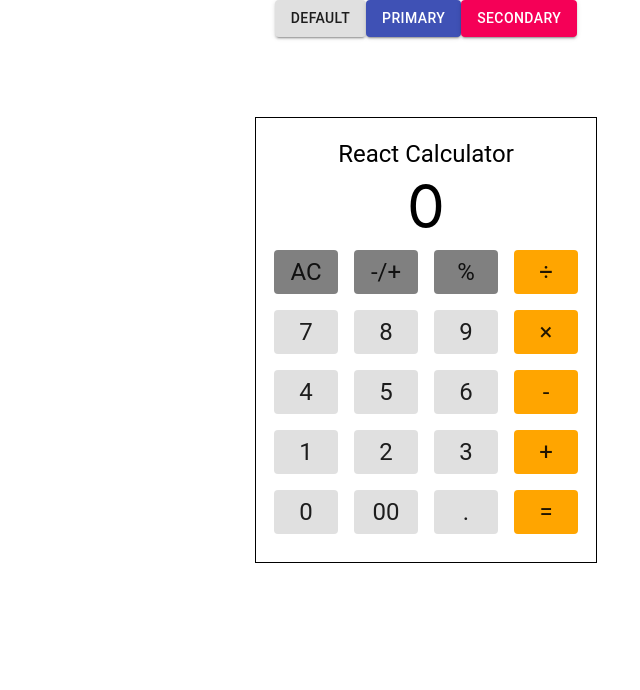
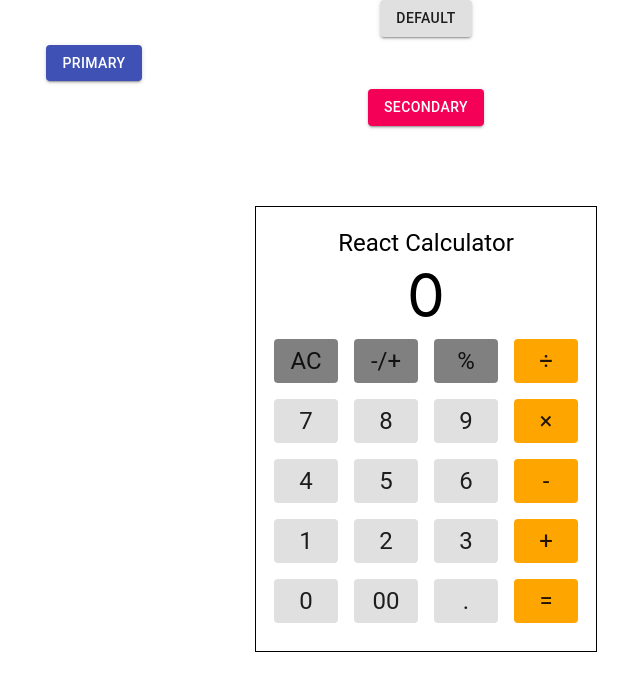
Before and after one commit to Gaji-Labo/learn-materialUi, a React (Create React App) app: page / in a window 1280 px wide. Shown: the top 690 px of the page, without its empty margins (214-854 px from the left). Built offline with nearby package versions, Linux system fonts and the light colour scheme.

Commit message:
Add style

```diff
--- a/src/containers/Buttons.js
+++ b/src/containers/Buttons.js
@@ -1,7 +1,18 @@
 import React, { useState } from "react";
 import Button from "@material-ui/core/Button";
+import Box from '@material-ui/core/Box';
+import Container from '@material-ui/core/Container';
+
+import { makeStyles } from '@material-ui/core/styles';
 
 function Buttons() {
+  const useStyles = makeStyles((theme) => ({
+    margin: {
+      margin: theme.spacing(1),
+    },
+  }));
+  const classes = useStyles();
+
   const [value1, setValue1] = useState(false);
   const [value2, setValue2] = useState(false);
   const [value3, setValue3] = useState(false);
@@ -16,12 +27,16 @@ function Buttons() {
   };
   return (
     <div>
+      <Box color="text.primary">
       <Button variant="contained" onClick={handleButtonClick} disabled={value3}>
         Default
       </Button>
+      </Box>
+      <Container maxWidth="sm"className={classes.margin} >
       <Button variant="contained" color="primary" onClick={handleButtonClick2} disabled={value1}>
         Primary
       </Button>
+      </Container>
       <Button variant="contained" color="secondary" onClick={handleButtonClick3} disabled={value2}>
         Secondary
       </Button>
```
